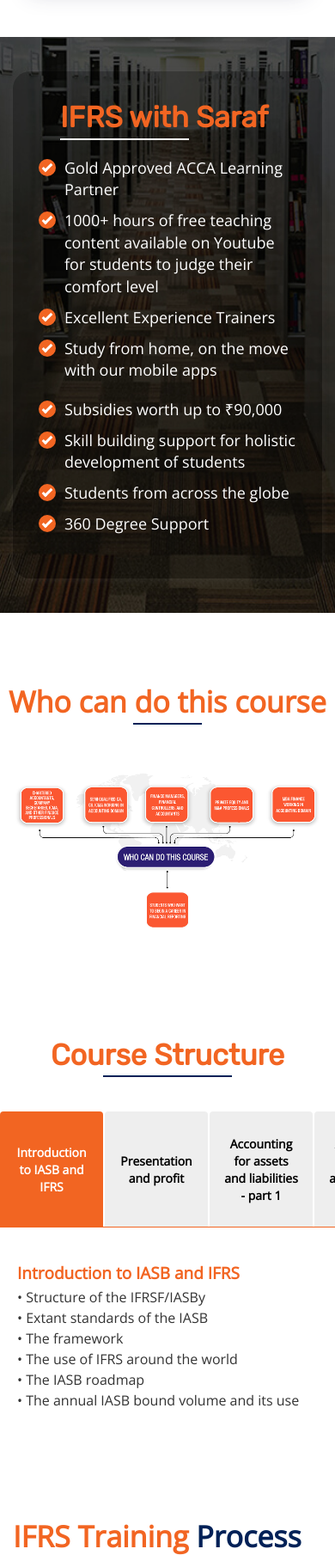
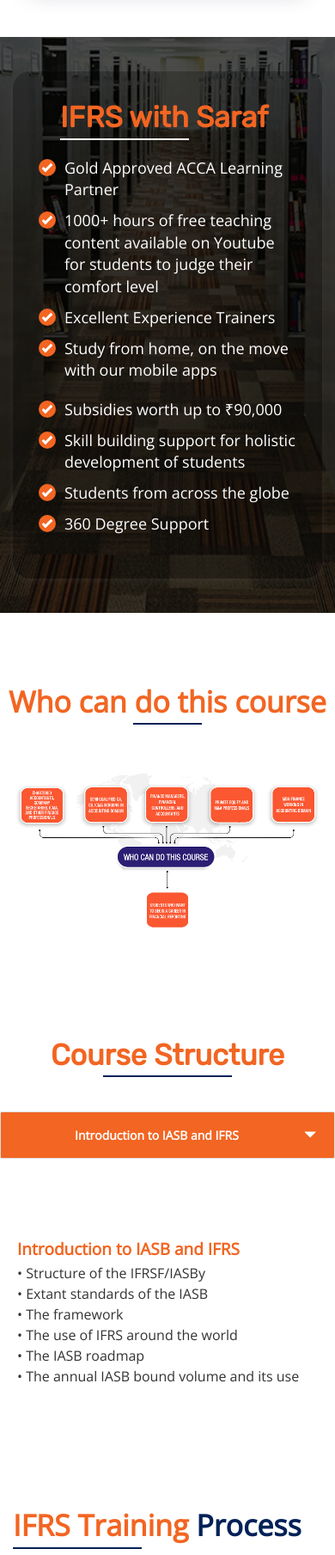
Before and after one commit to chirayatahalder/saraf, a PHP site: page /ifrs.html in a window 390 px wide. Shown: the part 2289-4098 px from the top of the page at 86% size. Run offline with PHP 8.4, Linux system fonts and the light colour scheme; some libraries are stand-ins or nearby versions; some web fonts are replaced.

Commit message:
Add files via upload

```diff
--- a/css/style.css
+++ b/css/style.css
@@ -2119,6 +2119,7 @@ h4 strong{
   text-decoration: none;
 
   border-bottom: 1px solid #f26522;
+  position: relative;
 
 }
 
@@ -2128,9 +2129,10 @@ h4 strong{
 
   content: "";
 
-  position: relative;
-
-  top: 1px;
+  position: absolute;
+
+  top: 15px;
+  right: -3px;
 
   display: inline-block;
 
@@ -3788,6 +3790,7 @@ filter: grayscale(0);
 }
 .career-support .career-support-tab{
 	margin: 20px;
+	margin-top: 100px;
 }
 .nav-tabs>li>a{
 	width: 160px;
@@ -3882,8 +3885,8 @@ filter: grayscale(0);
 		margin-top: 70px;
 	}
 	.career-support ul{
-		display: flex;
-		overflow-x: scroll;
+		/* display: flex;
+		overflow-x: scroll; */
 	}
 	.about-outer{
 		margin: 10px;
@@ -3910,7 +3913,7 @@ filter: grayscale(0);
 		height: auto;
 	}
 	.career-support .career-support-tab .career-support-tab-content{
-		height: 185px;
+		height: 215px;
 	}
 	.with-saraf .ifrs-with-saraf-outer{
 		margin-top: 50px;
@@ -3929,5 +3932,103 @@ filter: grayscale(0);
 	}
 }
 
-
+/* nav tab */
+.responsive-tabs.nav-tabs {
+	position: relative;
+	z-index: 10;
+	height: 42px;
+	overflow: visible;
+	border-bottom: none;
+}
+@media (min-width: 768px) {
+	.responsive-tabs.nav-tabs {
+		/* border-bottom: 1px solid #ddd; */
+   }
+}
+.responsive-tabs.nav-tabs span.glyphicon {
+	position: absolute;
+	top: 20px;
+	color: #fff;
+	right: 22px;
+}
+.responsive-tabs.nav-tabs span.glyphicon.glyphicon-triangle-top {
+	display: none;
+}
+@media (min-width: 768px) {
+	.responsive-tabs.nav-tabs span.glyphicon {
+		display: none;
+   }
+}
+.responsive-tabs.nav-tabs > li {
+	display: none;
+	float: none;
+	text-align: center;
+}
+.responsive-tabs.nav-tabs > li:last-of-type > a {
+	margin-right: 0;
+}
+.responsive-tabs.nav-tabs > li > a {
+	margin-right: 0;
+	background: #fff;
+	border: 1px solid #DDDDDD;
+}
+@media (max-width: 768px) {
+	.responsive-tabs.nav-tabs > li.active a {
+		padding-right: 40px;
+	}
+	.responsive-tabs.nav-tabs > li > a {
+		width: 100%;
+		height: 55px;
+	}
+}
+@media (min-width: 768px) {
+	.responsive-tabs.nav-tabs > li > a {
+		/* width: 100%;
+		height: 55px; */
+		margin-right: 4px;
+   }
+}
+.responsive-tabs.nav-tabs > li.active {
+	display: block;
+}
+.responsive-tabs.nav-tabs > li.active a {
+	border: 1px solid #DDDDDD;
+	border-radius: 2px;
+}
+@media (min-width: 768px) {
+	.responsive-tabs.nav-tabs > li.active a {
+		border-bottom-color: transparent;
+   }
+}
+@media (min-width: 768px) {
+	.responsive-tabs.nav-tabs > li {
+		display: block;
+		float: left;
+   }
+}
+.responsive-tabs.nav-tabs.open span.glyphicon.glyphicon-triangle-top {
+	display: block;
+}
+@media (min-width: 768px) {
+	.responsive-tabs.nav-tabs.open span.glyphicon.glyphicon-triangle-top {
+		display: none;
+   }
+}
+.responsive-tabs.nav-tabs.open span.glyphicon.glyphicon-triangle-bottom {
+	display: none;
+}
+.responsive-tabs.nav-tabs.open > li {
+	display: block;
+}
+.responsive-tabs.nav-tabs.open > li a {
+	border-radius: 0;
+}
+.responsive-tabs.nav-tabs.open > li:first-of-type a {
+	border-radius: 2px 2px 0 0;
+}
+.responsive-tabs.nav-tabs.open > li:last-of-type a {
+	border-radius: 0 0 2px 2px;
+}
+
+/* nav tab */
 /* New CSS from zell */
--- a/ifrs.html
+++ b/ifrs.html
@@ -1034,7 +1034,7 @@
                         <li><a data-toggle="tab" href="#menu3">Accounting for assets and liabilities - part 2</a></li>
                         <li><a data-toggle="tab" href="#menu4">Group accounting</a></li>
                         <li><a data-toggle="tab" href="#menu5">Disclosue standards</a></li>
-                        <li><a data-toggle="tab" href="#menu6">Principal differences between UK/US GAAP , IFRS & Ind
+                        <li><a data-toggle="tab" href="#menu6">Principal differences between UK/US GAAP, IFRS & Ind
                                 AS</a></li>
                     </ul>
 
@@ -3319,6 +3319,23 @@ CALL
             }
         })
     </script> -->
+    <script>
+            $.fn.responsiveTabs = function() {
+            this.addClass('responsive-tabs');
+            this.append($('<span class="glyphicon glyphicon-triangle-bottom"></span>'));
+            this.append($('<span class="glyphicon glyphicon-triangle-top"></span>'));
+
+            this.on('click', 'li.active > a, span.glyphicon', function() {
+                this.toggleClass('open');
+            }.bind(this));
+
+            this.on('click', 'li:not(.active) > a', function() {
+                this.removeClass('open');
+            }.bind(this));
+            };
+
+            $('.nav.nav-tabs').responsiveTabs();
+    </script>
 
     <!--Start of Tawk.to Script-->
     <script type="text/javascript">
```
